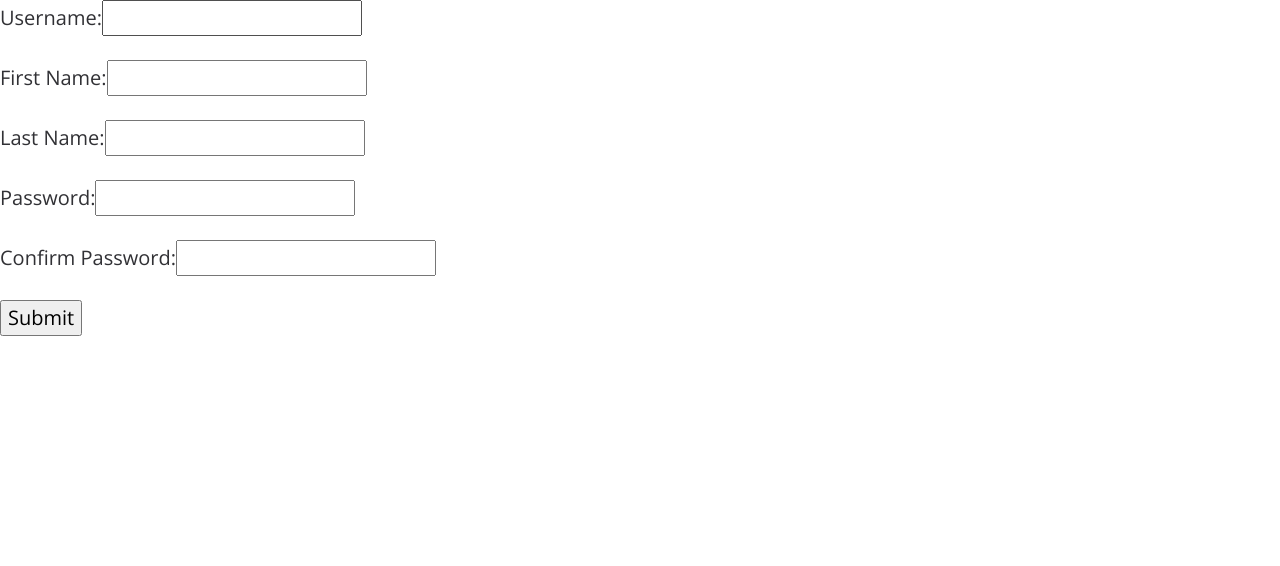
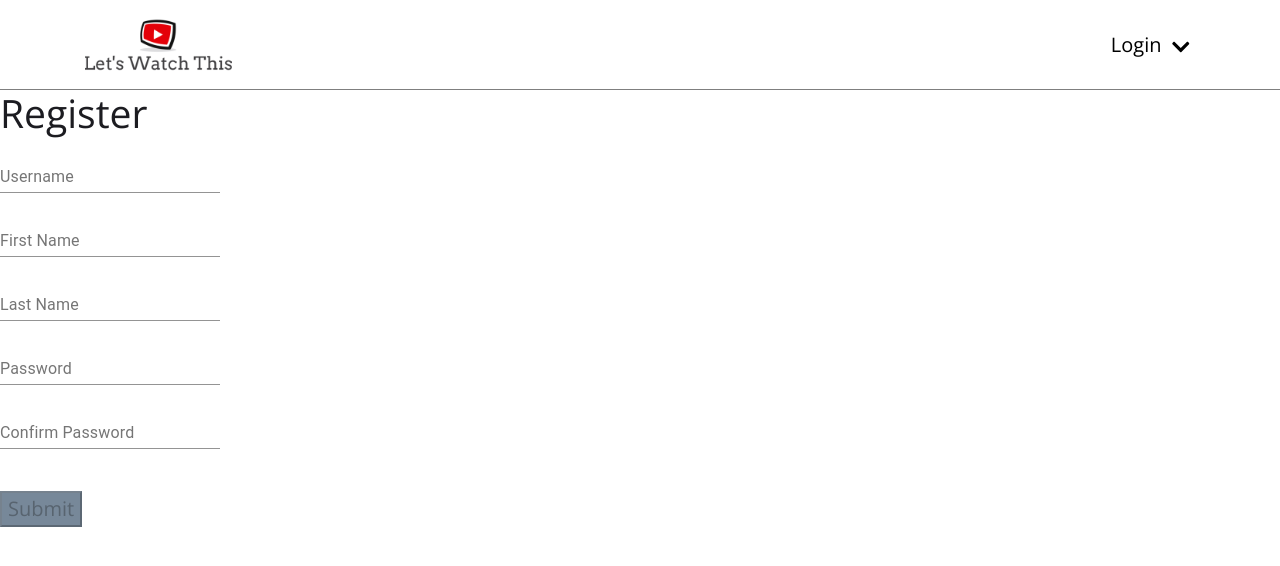
Before and after one commit to akpersad/LetsWatchThis, a React app: page /registration in a window 1280 px wide. Shown: the top 566 px of the page. Built offline with nearby package versions, Linux system fonts and the light colour scheme.

Commit message:
Registration done

```diff
--- a/src/components/registration/_registration.scss
+++ b/src/components/registration/_registration.scss
@@ -0,0 +1,27 @@
+.registration-container {
+  .form-group {
+    .error-div {
+      margin-top: 12px;
+      color: #e50914;
+      font-size: 13px;
+      height: 20px;
+    }
+    .error-div-empty {
+      margin-top: 12px;
+      height: 20px;
+    }
+    &:nth-of-type(5) {
+      margin-bottom: 10px;
+    }
+    .reg-fail {
+      color: #e50914;
+      font-size: 16px;
+    }
+    .submit-btn {
+      &:disabled {
+        background-color: #778899;
+        cursor: not-allowed;
+      }
+    }
+  }
+}
--- a/src/components/registration/registration.jsx
+++ b/src/components/registration/registration.jsx
@@ -2,7 +2,9 @@ import React, { Component } from "react";
 import axios from "axios";
 import PropTypes from "prop-types";
 import { connect } from "react-redux";
+import { TextField } from "@material-ui/core";
 import store from "../../config/store";
+import Header from "../header/header";
 
 class Registration extends Component {
   constructor() {
@@ -13,7 +15,9 @@ class Registration extends Component {
       firstName: "",
       lastName: "",
       confirmPass: "",
-      validForm: true
+      validForm: true,
+      regMessage: "",
+      formPostable: false
     };
 
     this.confirmPassCheck = this.confirmPassCheck.bind(this);
@@ -26,9 +30,14 @@ class Registration extends Component {
     const { name } = target;
 
     if (name !== "confirmPass") {
-      this.setState({
+      this.setState(
+        {
           [name]: value
-      });
+        },
+        () => {
+          this.checkValidForm();
+        }
+      );
     } else {
       this.setState(
         {
@@ -36,6 +45,7 @@ class Registration extends Component {
         },
         () => {
           this.confirmPassCheck();
+          this.checkValidForm();
         }
       );
     }
@@ -78,12 +88,20 @@ class Registration extends Component {
             localStorage.setItem("userInfo", JSON.stringify(app.userInfo));
             history.push("/");
           } else {
-            console.log(response.data.message);
+            this.setState({ regMessage: response.data.message });
           }
         })
         .catch(error => {
           console.log("🚀 ~ file: login.jsx ~ line 53 ~ Login ~ handleSubmit ~ error", error);
         });
+    }
+  }
+
+  checkValidForm() {
+    const { username, password, firstName, lastName, confirmPass, validForm } = this.state;
+
+    if (username && password && firstName && lastName && confirmPass && validForm) {
+      this.setState({ formPostable: true });
     }
   }
 
@@ -99,88 +117,98 @@ class Registration extends Component {
   }
 
   render() {
-    const { username, password, firstName, lastName, confirmPass, validForm } = this.state;
+    const { history, match } = this.props;
+    const { validForm, regMessage, formPostable } = this.state;
     return (
       <>
+        <Header history={history} match={match} />
+
+        <div className="registration-container">
+          <div className="login-container_inner">
+            <h2 className="login-header">Register</h2>
             <div className="form-group">
-          <label htmlFor="username">
-            Username:
-            <input
-              id="username"
-              type="text"
+              <TextField
+                type="email"
+                className="login-input"
+                label="Username"
                 name="username"
-              value={username}
+                autoComplete="off"
                 onChange={e => this.handleChange(e)}
               />
-          </label>
             </div>
 
             <div className="form-group">
-          <label htmlFor="fName">
-            First Name:
-            <input
-              id="fName"
+              <TextField
                 type="text"
+                className="login-input"
+                label="First Name"
                 name="firstName"
-              value={firstName}
+                autoComplete="off"
                 onChange={e => this.handleChange(e)}
               />
-          </label>
             </div>
 
             <div className="form-group">
-          <label htmlFor="lName">
-            Last Name:
-            <input
-              id="lName"
+              <TextField
                 type="text"
+                className="login-input"
+                label="Last Name"
                 name="lastName"
-              value={lastName}
+                autoComplete="off"
                 onChange={e => this.handleChange(e)}
               />
-          </label>
             </div>
 
             <div className="form-group">
-          <label htmlFor="password">
-            Password:
-            <input
-              id="password"
+              <TextField
                 type="password"
+                className="login-input"
+                label="Password"
                 name="password"
-              value={password}
+                autoComplete="off"
                 onChange={e => this.handleChange(e)}
               />
-          </label>
             </div>
 
             <div className="form-group">
-          <label htmlFor="confirmPass">
-            Confirm Password:
-            <input
-              id="confirmPass"
+              <TextField
                 type="password"
+                className="login-input"
+                label="Confirm Password"
                 name="confirmPass"
-              value={confirmPass}
+                autoComplete="off"
                 onChange={e => this.handleChange(e)}
               />
-          </label>
               {!validForm ? (
                 <div className="error-div">
                   <span>Passwords Do Not Match</span>
                 </div>
               ) : (
-            <div />
+                <div className="error-div-empty" />
               )}
             </div>
-        <input type="submit" value="Submit" onClick={this.handleSubmit} />
+
+            <div className="form-group">
+              <input
+                className="submit-btn"
+                type="submit"
+                value="Submit"
+                onClick={this.handleSubmit}
+                disabled={!formPostable}
+              />
+            </div>
+
+            <div className="reg-fail">{regMessage}</div>
+          </div>
+        </div>
       </>
     );
   }
 }
 
 Registration.propTypes = {
-  history: PropTypes.object.isRequired
+  history: PropTypes.object.isRequired,
+  match: PropTypes.object.isRequired
 };
 
 const mapStateToProps = state => {
--- a/src/styles/main.scss
+++ b/src/styles/main.scss
@@ -30,3 +30,4 @@ body {
 
 @import "../components/homeContainer/homeContainer";
 @import "../components/login/login";
+@import "../components/registration/registration";
```
Lines whose indentation alone changed are shown as unchanged.
